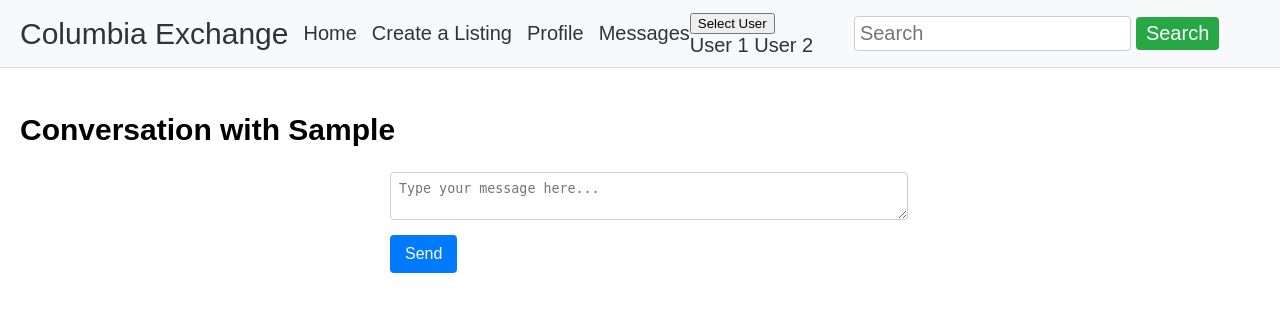
After one commit to sharma-aarushi/COMS-4111-Databases-Project-1, a Flask app: template templates/view_conversation.html in a window 1280 px wide. The commit adds this page. Shown: the top 312 px of the page. Run offline with Flask 3, Linux system fonts and the light colour scheme; the template is opened without the code that fills it: most values are stand-ins (such as "Sample title", 1, 10 or a date in 2020); parts of the project's set-up code (start-up, migrations or seed data) failed here and were passed over.

Commit message:
Set up messaging functionality

```diff
--- a/server.py
+++ b/server.py
@@ -116,12 +116,79 @@ def view_item(listing_id):
     listing = result._mapping
     return render_template("view-item.html", item=listing)
 
+
+##Messages
+
 @app.route('/message_seller/<int:listing_id>', methods=['POST'])
 def message_seller(listing_id):
     message = request.form.get('message')
-    # Logic to send the message to the seller
+
+    # Query to get the seller's UNI (createdby) from the Listings table based on listing_id
+    query = text("SELECT createdby FROM Listings WHERE listingid = :listing_id")
+
+    with g.conn as conn:
+        result = conn.execute(query, {'listing_id': listing_id}).fetchone()
+
+        if result is None:
+            flash("Seller not found.")
+            return redirect(url_for('view_item', listing_id=listing_id))
+
+        recipient_uni = result._mapping['createdby']  # Seller's UNI from the Listings table
+
+        # Insert the message into Messages table
+        insert_query = text("""
+            INSERT INTO Messages (content, timestamp, sender, receiver)
+            VALUES (:content, :timestamp, :sender, :receiver)
+        """)
+
+        conn.execute(insert_query, {
+            'content': message,
+            'timestamp': datetime.now(),
+            'sender': current_user,
+            'receiver': recipient_uni
+        })
+        conn.commit()  # Commit the transaction
+
     flash("Message sent to the seller.")
     return redirect(url_for('view_item', listing_id=listing_id))
+
+@app.route('/messages_overview')
+def message_overview():
+    # Get unique conversations for the current user based on sender and receiver
+    query = text("""
+        SELECT DISTINCT CASE
+            WHEN sender = :current_user THEN receiver
+            ELSE sender
+        END AS other_user
+        FROM Messages
+        WHERE sender = :current_user OR receiver = :current_user
+    """)
+
+    with g.conn as conn:
+        conversations = conn.execute(query, {'current_user': current_user}).fetchall()
+
+    return render_template("message_overview.html", conversations=conversations)
+
+@app.route('/messages/<string:recipient_uni>')
+def view_conversation(recipient_uni):
+    # Query to fetch the conversation between the current user and recipient_uni
+    query = text("""
+        SELECT content, timestamp, sender, receiver
+        FROM Messages
+        WHERE (sender = :current_user AND receiver = :recipient_uni)
+           OR (sender = :recipient_uni AND receiver = :current_user)
+        ORDER BY timestamp
+    """)
+
+    with g.conn as conn:
+        messages = conn.execute(query, {
+            'current_user': current_user,
+            'recipient_uni': recipient_uni
+        }).fetchall()
+
+    # Pass the messages and recipient information to the template
+    return render_template("view_conversation.html", messages=messages, recipient_uni=recipient_uni)
+##EO Messages
 
 @app.route('/add_to_wishlist/<int:listing_id>', methods=['POST'])
 def add_to_wishlist(listing_id):
@@ -317,21 +384,38 @@ def profile():
 
     return render_template("profile.html", listings=listings, user_name=user_name)
 
-@app.route('/messages')
-def messages():
-    user_uni = current_uni # Replace with session or actual user ID for real scenarios
+@app.route('/messages', defaults={'listing_id': None})
+@app.route('/messages/<int:listing_id>')
+def messages(listing_id=None):
+    # If listing_id is provided, fetch the `recipient_uni` (seller) based on `createdby` attribute
+    recipient_uni = None
+    if listing_id:
+        query = text("SELECT createdby FROM Listings WHERE listingid = :listing_id")
+        with g.conn as conn:
+            result = conn.execute(query, {'listing_id': listing_id}).fetchone()
+            if result:
+                recipient_uni = result._mapping['createdby']
+
+    if not recipient_uni:
+        flash("Recipient not found.")
+        return redirect(url_for('message_overview'))
+
+    # Now that we have recipient_uni, fetch all messages between current_user and recipient_uni
     query = text("""
-        SELECT m.content, m.timestamp, u.name AS sender_name,
-               CASE WHEN m.sender = :user_uni THEN 'sent' ELSE 'received' END AS message_type
-        FROM Messages m
-        JOIN Users u ON (m.sender = u.uni OR m.receiver = u.uni)
-        WHERE (m.sender = :user_uni OR m.receiver = :user_uni)
-        ORDER BY m.timestamp DESC
+        SELECT content, timestamp, sender, receiver
+        FROM Messages
+        WHERE (sender = :current_user AND receiver = :recipient_uni)
+           OR (sender = :recipient_uni AND receiver = :current_user)
+        ORDER BY timestamp ASC
     """)
+
     with g.conn as conn:
-        messages = conn.execute(query, {'user_uni': user_uni}).fetchall()
+        messages = conn.execute(query, {
+            'current_user': current_user,
+            'recipient_uni': recipient_uni
+        }).fetchall()
 
-    return render_template("messages.html", messages=messages)
+    return render_template("messages.html", messages=messages, recipient_uni=recipient_uni)
 
 @app.route('/edit_listing/<int:listing_id>', methods=['GET', 'POST'])
 def edit_listing(listing_id):
@@ -435,32 +519,34 @@ def delete_listing(listing_id):
 
     return redirect(url_for('profile'))
 
-
 @app.route('/send_message', methods=['POST'])
 def send_message():
-    demo_uni = "demo_uni"  # Replace with actual demo user UNI
+    sender_uni = current_user  # Use the global current_user variable
     receiver_uni = request.form.get('receiver_uni')
-    listing_id = request.form.get('listing_id')
     message_text = request.form.get('message')
 
     if not receiver_uni or not message_text:
         flash("Message and receiver are required.")
         return redirect(request.referrer)
 
+    # SQL query to insert a new message
     query = text("""
-        INSERT INTO Messages (sender_uni, receiver_uni, listing_id, message, timestamp)
-        VALUES (:sender_uni, :receiver_uni, :listing_id, :message, :timestamp)
+        INSERT INTO Messages (content, timestamp, sender, receiver)
+        VALUES (:message_text, :timestamp, :sender_uni, :receiver_uni)
     """)
 
-    with g.conn as conn:
-        conn.execute(query, {
-            'sender': current_uni,
-            'receiver': receiver_uni,
-            'listing_id': listing_id,
-            'message': message_text,
-            'timestamp': datetime.now()
-        })
-        flash("Message sent successfully.")
+    try:
+        with g.conn as conn:
+            conn.execute(query, {
+                'message_text': message_text,
+                'timestamp': datetime.now(),
+                'sender_uni': sender_uni,
+                'receiver_uni': receiver_uni
+            })
+            flash("Message sent successfully.")
+    except Exception as e:
+        print(f"An error occurred while sending the message: {e}")
+        flash("An error occurred while trying to send the message.")
 
     return redirect(url_for('messages'))
 
--- a/templates/index.html
+++ b/templates/index.html
@@ -16,7 +16,7 @@
       <li><a href="{{ url_for('show_popular_listings') }}">Home</a></li>
       <li><a href="{{ url_for('new_listing') }}">Create a Listing</a></li>
       <li><a href="{{ url_for('profile') }}">Profile</a></li>
-      <li><a href="{{ url_for('messages') }}">Messages</a></li>
+      <li><a href="{{ url_for('message_overview') }}">Messages</a></li>
     </ul>
 
     <!-- User Selection Dropdown -->
--- /dev/null
+++ b/templates/view_conversation.html
@@ -0,0 +1,21 @@
+{% extends "index.html" %}
+
+{% block content %}
+<h2>Conversation with {{ recipient_uni }}</h2>
+
+<div class="messages">
+    {% for message in messages %}
+    <div class="message">
+        <p><strong>{{ 'You' if message.sender == current_user else recipient_uni }}:</strong> {{ message.content }}</p>
+        <small>{{ message.timestamp }}</small>
+    </div>
+    {% endfor %}
+</div>
+
+<!-- Form to send a new message in the conversation -->
+<form action="{{ url_for('send_message') }}" method="post">
+    <input type="hidden" name="receiver_uni" value="{{ recipient_uni }}">
+    <textarea name="message" placeholder="Type your message here..."></textarea>
+    <button type="submit">Send</button>
+</form>
+{% endblock %}
```
Also changed, not shown: templates/message_overview.html (added, +13 -0 lines), templates/messages.html (+19 -14 lines), templates/static/styles.css (+41 -0 lines).
